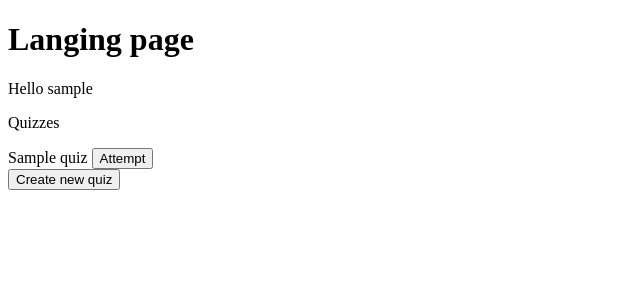
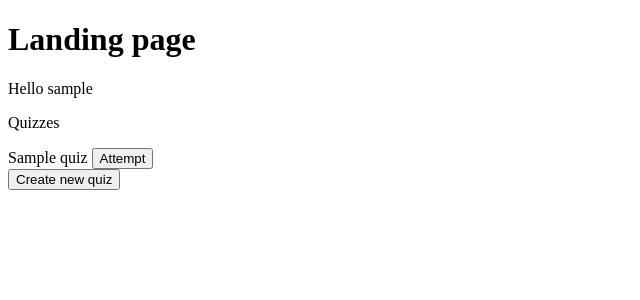
Before and after one commit to JHNUL/quizmaster, a Flask app: template src/templates/index.html in a window 1280 px wide. Shown: the part 29-329 px from the top of the page, without its empty margins (0-640 px from the left). Run offline with Flask 3, Linux system fonts and the light colour scheme; the template is opened without the code that fills it: most values are stand-ins (such as "Sample title", 1, 10 or a date in 2020).

Commit message:
fix typo

```diff
--- a/src/templates/index.html
+++ b/src/templates/index.html
@@ -1,7 +1,7 @@
 {% extends "layout.html" %}
 {% block title %}Langing page{% endblock %}
 {% block content %}
-  <h1>Langing page</h1>
+  <h1>Landing page</h1>
   <p>Hello {{ username }}</p>
   <p>Quizzes</p>
   {% for quiz in quizzes %}
```
